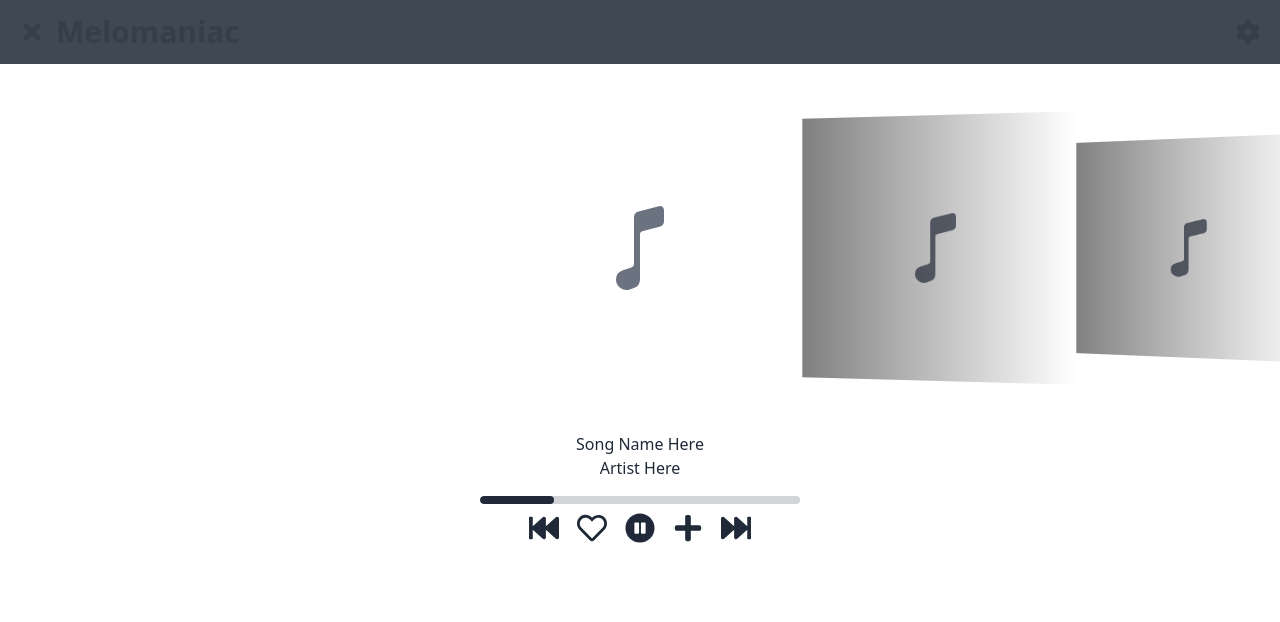
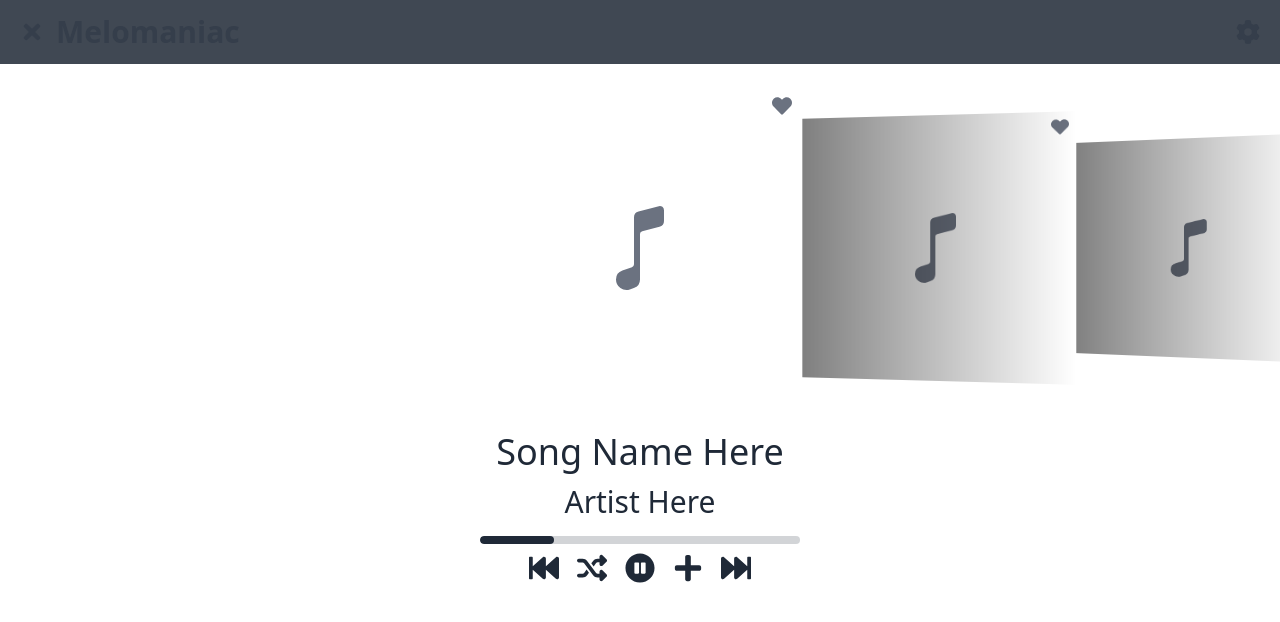
Before and after one commit to Angle-Brackets/Melomaniac, a React (Vite) app: page / in a window 1280 px wide. Shown: the top 622 px of the page. Built offline with nearby package versions, Linux system fonts and the light colour scheme.

Commit message:
Some changes

```diff
--- a/src/components/MusicCard.tsx
+++ b/src/components/MusicCard.tsx
@@ -1,8 +1,10 @@
 import { IoMusicalNote } from "react-icons/io5";
+import { FaRegHeart, FaHeart } from "react-icons/fa";
 
 const MusicCard = () => {
     return (
-        <div className="card flex clip items-center justify-center shadow-none bg-white w-full aspect-square rounded-xl overflow-hidden">
+        <div className="relative card flex clip items-center justify-center shadow-none bg-white w-full aspect-square rounded-xl overflow-hidden">
+            <FaHeart className="absolute top-2 right-2 text-xl text-gray-500 cursor-pointer" />
             <IoMusicalNote className="text-8xl text-gray-500" />
         </div>
     );
--- a/src/components/MusicControls.jsx
+++ b/src/components/MusicControls.jsx
@@ -1,4 +1,5 @@
 import { FaPlayCircle, FaPauseCircle, FaFastForward, FaFastBackward, FaRegHeart, FaHeart, FaPlus} from "react-icons/fa";
+import { FaShuffle } from "react-icons/fa6";
 
 const MusicControls = () => {
     return (
@@ -9,13 +10,15 @@ const MusicControls = () => {
                     <FaFastBackward/>
                 </button>
 
-                <button className="btn btn-circle btn-ghost text-3xl">
-                    <label className="swap">
-                        <input type="checkbox"/>
-                        <FaHeart className="swap-on fill-current"/>
-                        <FaRegHeart className="swap-off fill-current"/>
-                    </label>
-                </button>
+                <div className="tooltip" data-tip="Toggle Shuffle">
+                    <button className="btn btn-circle btn-ghost text-3xl">
+                        <label className="swap">
+                            <input type="checkbox"/>
+                            <FaShuffle className="swap-on fill-cyan-200"/>
+                            <FaShuffle className="swap-off fill-current"/>
+                        </label>
+                    </button>
+                </div>
 
                 <button className="btn btn-circle btn-ghost text-3xl">
                     <label className="swap swap-rotate">
--- a/src/components/MusicInfo.jsx
+++ b/src/components/MusicInfo.jsx
@@ -2,10 +2,10 @@
 const MusicInfo = () => {
     return (
         <div className="text-center pb-4">
-            <div>
+            <div className="text-4xl">
                 Song Name Here
             </div>
-            <div>
+            <div className="text-3xl mt-3">
                 Artist Here
             </div>
         </div>
--- a/src/components/Navbar.tsx
+++ b/src/components/Navbar.tsx
@@ -6,7 +6,7 @@ const Navbar = () => {
         <div className="navbar backdrop-blur-3xl opacity-90 bg-neutral sticky top-0 z-50">
             <div className="flex-none">
                 <label className="btn btn-circle btn-ghost swap swap-rotate">
-                    <input type="checkbox" />
+                    <input type="checkbox" defaultValue={"true"}/>
                     <FaBars className="text-2xl swap-on" />
                     <FaTimes className="text-2xl swap-off" />
                 </label>
```
